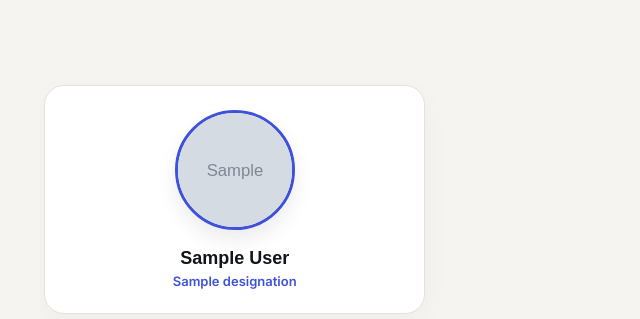
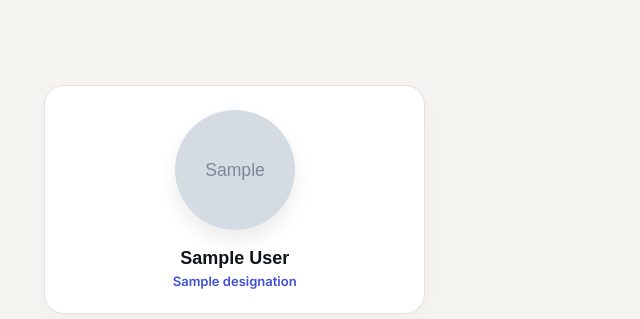
Before and after one commit to Synvora-IT/synvorait, a Django app: page /app/our-team/ in a window 1280 px wide. Shown: the part 521-840 px from the top of the page, without its empty margins (0-640 px from the left). Run offline with Django 5.2, Linux system fonts and the light colour scheme; tables that the repository leaves empty hold one stand-in row (values such as "Sample post"); grey boxes marked "Sample" are stand-in pictures.

Commit message:
Removed border from .member-img-wrap

```diff
--- a/static/css/our-team.css
+++ b/static/css/our-team.css
@@ -78,7 +78,6 @@
     margin: 0 auto 16px auto;
     border-radius: 50%;
     overflow: hidden;
-    border: 3px solid var(--accent, #3F51D9);
     box-shadow: 0 10px 20px rgba(0,0,0,0.08);
   }
 
```
